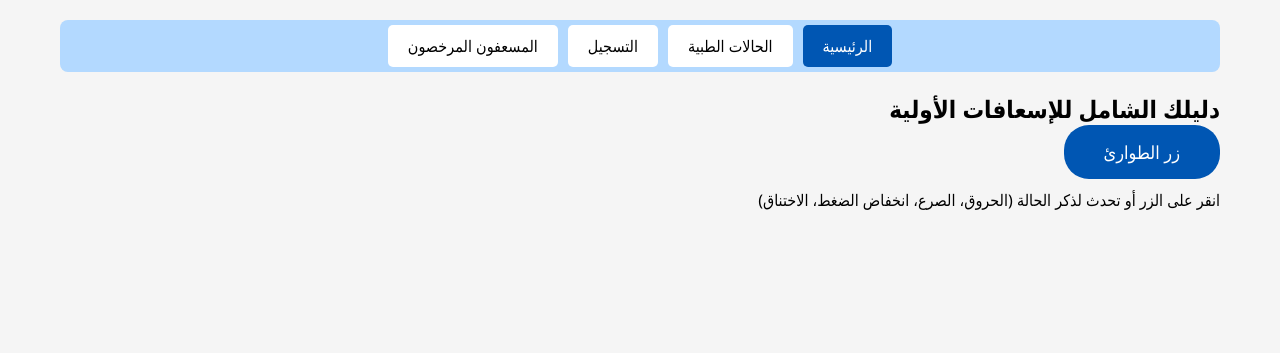
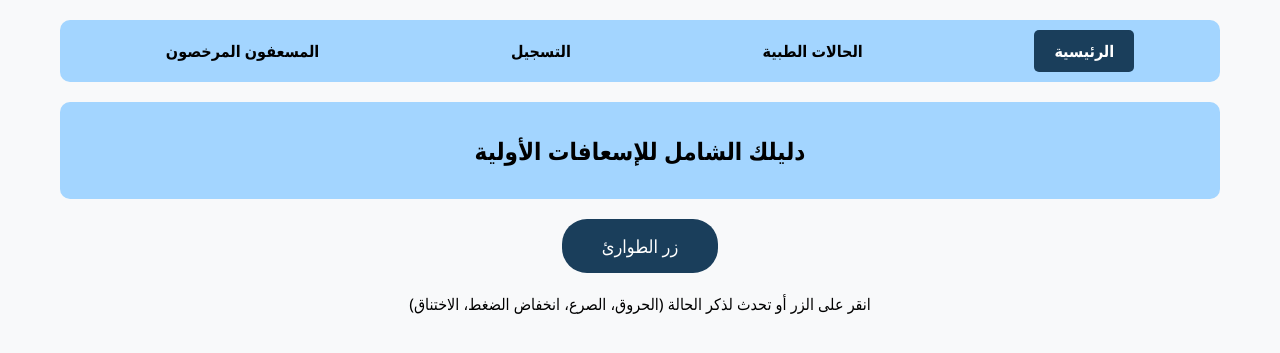
Before and after one commit to Smart-Paramedic/Prohect, a PHP site: page / in a window 1280 px wide. Shown: the top 353 px of the page. Run offline with PHP 8.4, Linux system fonts and the light colour scheme.

Commit message:
Style.css

```diff
--- a/Style.css
+++ b/Style.css
@@ -1,8 +1,8 @@
 :root {
-    --baby-blue: #b3d9ff;
-    --dark-blue: #0056b3;
-    --light: #f5f5f5;
-    --dark: #222;
+    --baby-blue: #a3d5ff;
+    --dark-blue: #1a3e5b;
+    --light-gray: #f8f9fa;
+    --white: #fff;
 }
 
 * {
@@ -13,7 +13,7 @@
 }
 
 body {
-    background-color: var(--light);
+    background-color: var(--light-gray);
 }
 
 .container {
@@ -25,15 +25,88 @@ body {
 /* التبويبات */
 .nav-tabs {
     display: flex;
-    justify-content: center;
-    background-color: var(--baby-blue);
-    border-radius: 8px;
+    justify-content: space-around;
+    background: var(--baby-blue);
+    padding: 10px;
+    border-radius: 10px;
     margin-bottom: 20px;
-    flex-wrap: wrap;
 }
 
 .nav-tab {
+    cursor: pointer;
     padding: 10px 20px;
+    border-radius: 5px;
+    transition: 0.3s;
+    font-weight: bold;
+}
+
+.nav-tab.active {
+    background: var(--dark-blue);
+    color: var(--white);
+}
+
+/* تبويبات المحتوى */
+.tab-content { display: none; }
+.tab-content.active { display: block; }
+
+/* الرئيسية */
+.main-title {
+    background-color: var(--baby-blue);
+    text-align: center;
+    padding: 2rem;
+    border-radius: 10px;
+    margin-bottom: 20px;
+}
+
+/* زر الطوارئ */
+.emergency-btn {
+    display: block;
+    margin: 20px auto;
+    padding: 15px 30px;
+    font-size: 18px;
+    border: none;
+    border-radius: 25px;
+    background: var(--dark-blue);
+    color: var(--white);
+    cursor: pointer;
+    transition: 0.3s;
+}
+
+.emergency-btn:hover { background: #16324a; }
+
+.hint {
+    text-align: center;
+    margin-top: 10px;
+    font-size: 14px;
+}
+
+/* كروت الحالات */
+.cases-container {
+    display: flex;
+    flex-wrap: wrap;
+    gap: 20px;
+}
+
+.case-card {
+    background: var(--white);
+    padding: 15px;
+    border-radius: 10px;
+    width: 280px;
+    box-shadow: 0 2px 10px rgba(0,0,0,0.1);
+}
+
+.case-title { font-weight: bold; margin-bottom: 10px; }
+.step { margin-bottom: 10px; }
+.emergency-call-btn {
+    background: var(--dark-blue);
+    color: white;
+    border: none;
+    padding: 8px 15px;
+    border-radius: 20px;
+    cursor: pointer;
+    margin-top: 10px;
+    width: 100%;
+}
     cursor: pointer;
     margin: 5px;
     border-radius: 5px;
```
